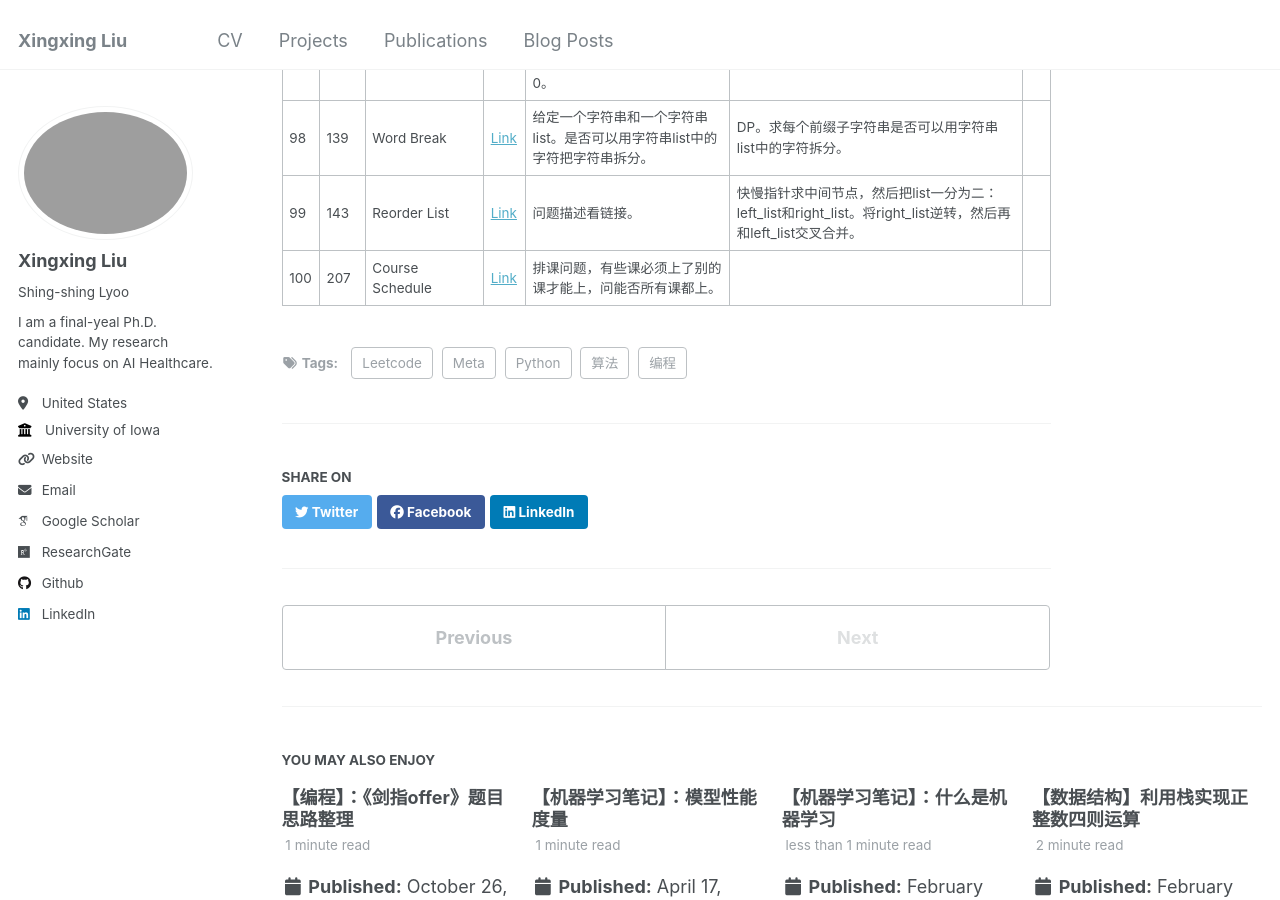
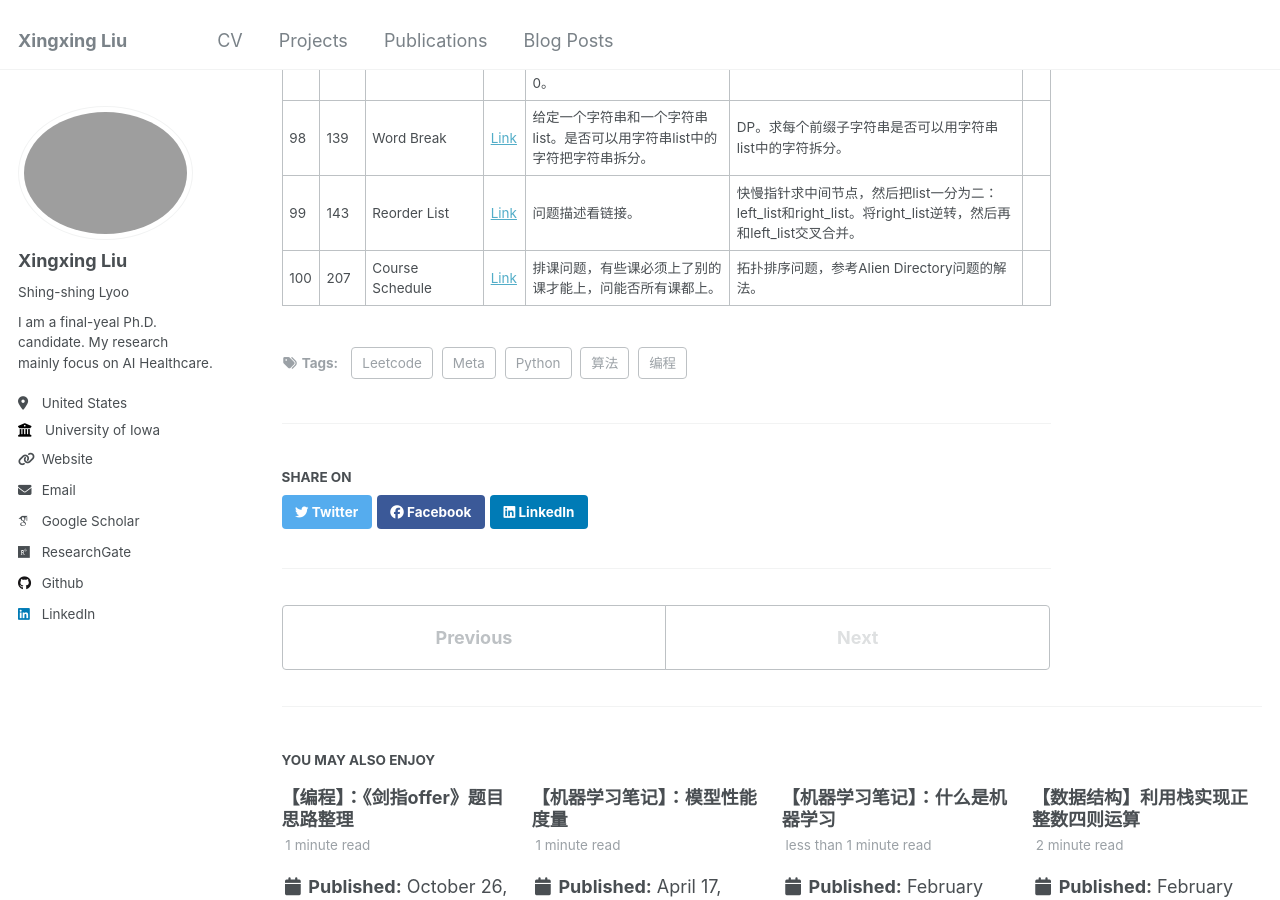
Before and after one commit to xxliu1996/xxliu1996.github.io, a Jekyll site: the page built from _posts/2024-11-10-blog-leetcode-meta.md, in a window 1280 px wide and 900 px high, scrolled down 12066 px. Built offline with Jekyll 4.4.1, drawn with Linux system fonts in a browser that asks for light colours; some web fonts are replaced.

Commit message:
update blog leetcode meta top 100

```diff
--- a/_posts/2024-11-10-blog-leetcode-meta.md
+++ b/_posts/2024-11-10-blog-leetcode-meta.md
@@ -114,4 +114,4 @@ tags:
 |<span style="color:red">97</span>|127|Word Ladder|[Link](https://leetcode.com/problems/word-ladder/description/)|给定两个字符串，beginWord和endWord，以及一个字符串list，wordList。每次只可以改动一个字符，且改动后的字符串必须在wordList中。能否通过一系列转换，把beginWord转换为endWord。可以的话，返回最小操作步数，不可以，则返回0。|最短路径问题。||
 |98|139|Word Break|[Link](https://leetcode.com/problems/word-break/description/)|给定一个字符串和一个字符串list。是否可以用字符串list中的字符把字符串拆分。|DP。求每个前缀子字符串是否可以用字符串list中的字符拆分。||
 |99|143|Reorder List|[Link](https://leetcode.com/problems/reorder-list/description/)| 问题描述看链接。|快慢指针求中间节点，然后把list一分为二：left_list和right_list。将right_list逆转，然后再和left_list交叉合并。||
-|100|207|Course Schedule|[Link](https://leetcode.com/problems/course-schedule/description/)|排课问题，有些课必须上了别的课才能上，问能否所有课都上。|||
+|100|207|Course Schedule|[Link](https://leetcode.com/problems/course-schedule/description/)|排课问题，有些课必须上了别的课才能上，问能否所有课都上。|拓扑排序问题，参考Alien Directory问题的解法。||
```
